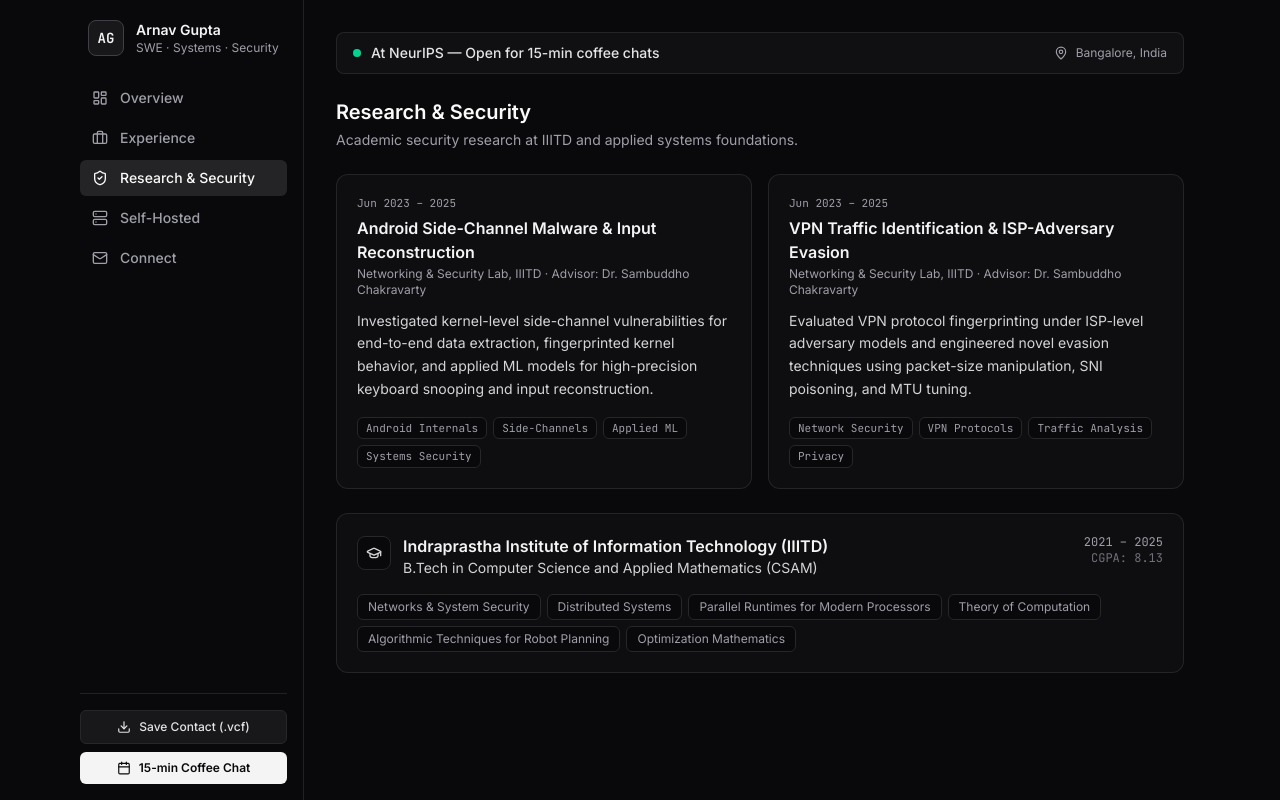
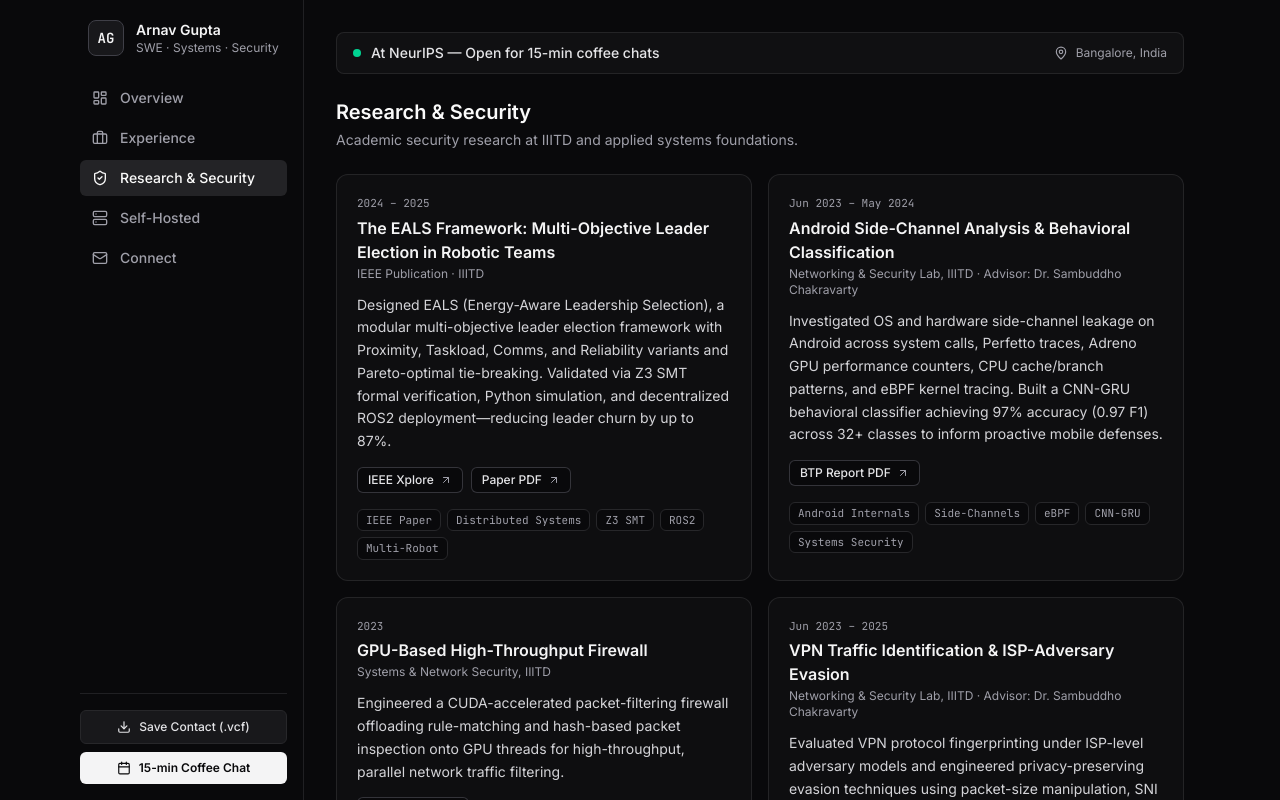
Before and after one commit to arnavgupta2003/arnavgupta2003.github.io, a Next.js app: page / in a window 1280 px wide. Both pictures are taken after a click on the button "Research & Security". Shown: the top 800 px of the page. Built offline with nearby package versions, Linux system fonts and the light colour scheme.

Commit message:
Add EALS IEEE paper, side-channel BTP report, and GPU firewall to Research

```diff
--- a/src/components/Dashboard.tsx
+++ b/src/components/Dashboard.tsx
@@ -449,6 +449,22 @@ export default function Dashboard() {
                       {item.advisor ? ` · Advisor: ${item.advisor}` : ""}
                     </p>
                     <p className="mt-3 text-sm leading-relaxed text-zinc-300">{item.summary}</p>
+                    {item.links && item.links.length > 0 && (
+                      <div className="mt-3.5 flex flex-wrap gap-2">
+                        {item.links.map((link) => (
+                          <a
+                            key={link.url}
+                            href={link.url}
+                            target="_blank"
+                            rel="noopener noreferrer"
+                            className="inline-flex items-center gap-1.5 rounded-md border border-zinc-700/80 bg-zinc-950 px-2.5 py-1 text-xs font-medium text-zinc-200 transition-colors hover:border-zinc-600 hover:bg-zinc-800"
+                          >
+                            <span>{link.label}</span>
+                            <ArrowUpRight className="h-3 w-3 text-zinc-400" />
+                          </a>
+                        ))}
+                      </div>
+                    )}
                     <div className="mt-4 flex flex-wrap gap-1.5">
                       {item.tags.map((tag) => (
                         <span
--- a/src/data/profile.ts
+++ b/src/data/profile.ts
@@ -15,6 +15,7 @@ export interface ResearchItem {
   advisor?: string;
   summary: string;
   tags: string[];
+  links?: { label: string; url: string }[];
 }
 
 export interface SelfHostedItem {
@@ -130,13 +131,45 @@ export const PROFILE = {
   ] as ExperienceItem[],
   research: [
     {
-      title: "Android Side-Channel Malware & Input Reconstruction",
+      title: "The EALS Framework: Multi-Objective Leader Election in Robotic Teams",
+      org: "IEEE Publication · IIITD",
+      period: "2024 – 2025",
+      summary:
+        "Designed EALS (Energy-Aware Leadership Selection), a modular multi-objective leader election framework with Proximity, Taskload, Comms, and Reliability variants and Pareto-optimal tie-breaking. Validated via Z3 SMT formal verification, Python simulation, and decentralized ROS2 deployment—reducing leader churn by up to 87%.",
+      tags: ["IEEE Paper", "Distributed Systems", "Z3 SMT", "ROS2", "Multi-Robot"],
+      links: [
+        { label: "IEEE Xplore", url: "https://ieeexplore.ieee.org/abstract/document/11096969/" },
+        {
+          label: "Paper PDF",
+          url: "https://github.com/arnavgupta2003/arnavgupta2003/blob/main/EALS__IEEE_Release-5.pdf",
+        },
+      ],
+    },
+    {
+      title: "Android Side-Channel Analysis & Behavioral Classification",
       org: "Networking & Security Lab, IIITD",
-      period: "Jun 2023 – 2025",
+      period: "Jun 2023 – May 2024",
       advisor: "Dr. Sambuddho Chakravarty",
       summary:
-        "Investigated kernel-level side-channel vulnerabilities for end-to-end data extraction, fingerprinted kernel behavior, and applied ML models for high-precision keyboard snooping and input reconstruction.",
-      tags: ["Android Internals", "Side-Channels", "Applied ML", "Systems Security"],
+        "Investigated OS and hardware side-channel leakage on Android across system calls, Perfetto traces, Adreno GPU performance counters, CPU cache/branch patterns, and eBPF kernel tracing. Built a CNN-GRU behavioral classifier achieving 97% accuracy (0.97 F1) across 32+ classes to inform proactive mobile defenses.",
+      tags: ["Android Internals", "Side-Channels", "eBPF", "CNN-GRU", "Systems Security"],
+      links: [
+        {
+          label: "BTP Report PDF",
+          url: "https://github.com/arnavgupta2003/arnavgupta2003/blob/main/BTP%20Report%20Android%20Side%20Channel%20Attacks_Term1.pdf",
+        },
+      ],
+    },
+    {
+      title: "GPU-Based High-Throughput Firewall",
+      org: "Systems & Network Security, IIITD",
+      period: "2023",
+      summary:
+        "Engineered a CUDA-accelerated packet-filtering firewall offloading rule-matching and hash-based packet inspection onto GPU threads for high-throughput, parallel network traffic filtering.",
+      tags: ["CUDA", "GPU Computing", "Network Security", "Packet Filtering"],
+      links: [
+        { label: "GitHub Repo", url: "https://github.com/arnavgupta2003/GPU-Based-Firewall" },
+      ],
     },
     {
       title: "VPN Traffic Identification & ISP-Adversary Evasion",
@@ -144,7 +177,7 @@ export const PROFILE = {
       period: "Jun 2023 – 2025",
       advisor: "Dr. Sambuddho Chakravarty",
       summary:
-        "Evaluated VPN protocol fingerprinting under ISP-level adversary models and engineered novel evasion techniques using packet-size manipulation, SNI poisoning, and MTU tuning.",
+        "Evaluated VPN protocol fingerprinting under ISP-level adversary models and engineered privacy-preserving evasion techniques using packet-size manipulation, SNI handling, and MTU tuning.",
       tags: ["Network Security", "VPN Protocols", "Traffic Analysis", "Privacy"],
     },
   ] as ResearchItem[],
```
